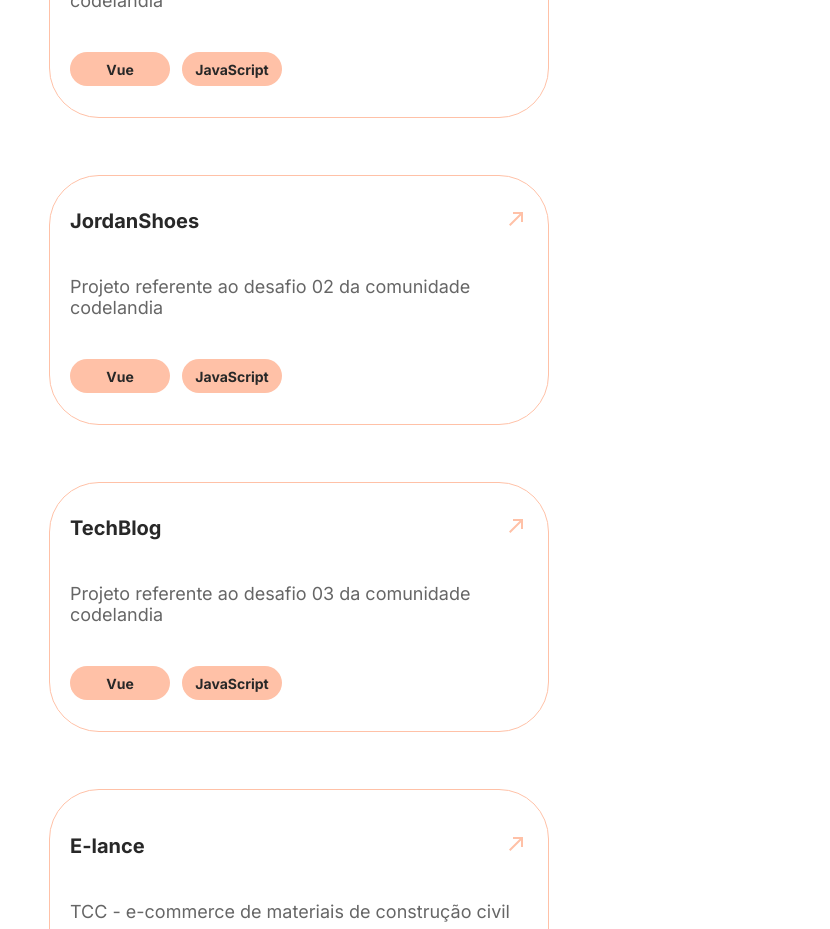
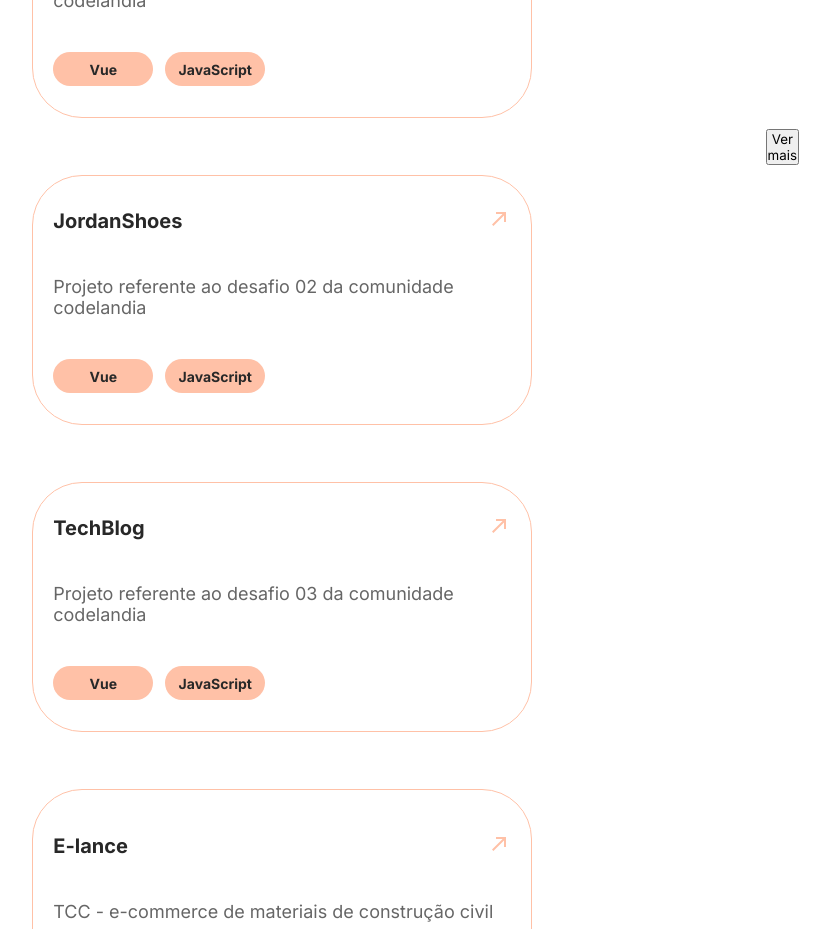
Before and after one commit to alexiamelhado18/portifolio_alexia, a Next.js app: page / in a window 1280 px wide. Shown: the part 3740-4669 px from the top of the page, without its empty margins (341-1171 px from the left). Built offline with nearby package versions, Linux system fonts and the light colour scheme.

Commit message:
feat: importando e exibindo/ocultando modal de projetos

```diff
--- a/src/app/page.tsx
+++ b/src/app/page.tsx
@@ -11,6 +11,7 @@ import Tech from "./components/CardTecnologia";
 import CardTrabalho from "./components/CardTrabalho";
 import Link from "next/link";
 import Image from "next/image";
+import ProjetosModal from "./components/ProjetosModal";
 
 //imagens
 import imgArredondado from "../../public/assets/images/svg/Arredondado.svg";
@@ -116,6 +117,17 @@ export default function Home() {
       techs: ["HTML", "CSS", "JS", "Vue", "Vuex", "SQL Server", "C#", "Bootstrap", "Jquery"]
     },
   ]);
+
+  const [openProjects, setOpenProjects] = useState<boolean>(false);
+
+  function openProjectModal() {
+    document.getElementsByTagName("body")[0].style.overflow = "hidden";
+    setOpenProjects(true);
+  }
+
+  function closeProjectModal() {
+    setOpenProjects(false);
+  }
 
   function animateForClickedWork(current: string) {
 
@@ -454,6 +466,12 @@ export default function Home() {
             }
 
           </div>
+          <button
+            type="button"
+            onClick={() => openProjectModal()}
+          >
+            Ver mais
+          </button>
         </div>
       </section>
       <section id="section__contato">
@@ -492,6 +510,12 @@ export default function Home() {
           </Link>
         </div>
       </section>
+
+      {openProjects && (
+        <ProjetosModal
+          closeProjectModal={closeProjectModal}
+        />
+      )}
     </>
   );
 }
```
